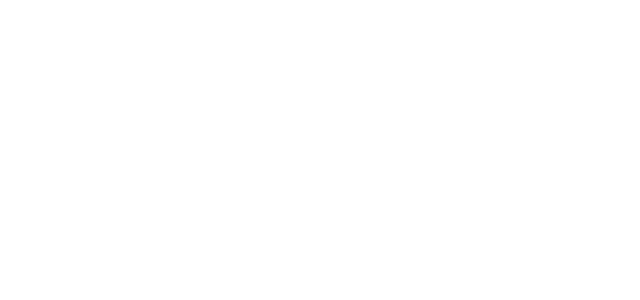
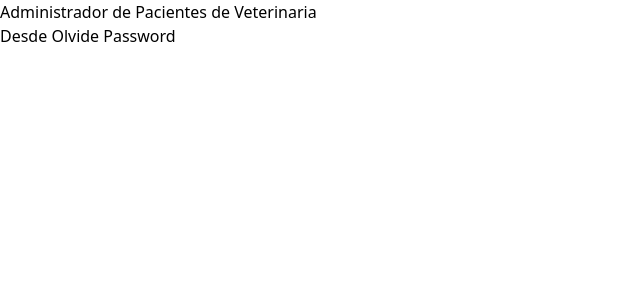
Before and after one commit to joaquincardosorios/udemy-js-admPacientesVet_frontend, a React (Vite) app: page /olvide-password in a window 1280 px wide. Before the commit this address had no page. Shown: the top 300 px of the page, without its empty margins (0-640 px from the left). Built offline with nearby package versions, Linux system fonts and the light colour scheme.

Commit message:
feature/setting-first-pages

```diff
--- a/src/App.jsx
+++ b/src/App.jsx
@@ -1,6 +1,9 @@
 import { BrowserRouter, Routes, Route } from 'react-router-dom'
 import AuthLayout from './layout/AuthLayout'
 import Login from './paginas/Login'
+import Registrar from './paginas/Registrar'
+import OlvidePassword from './paginas/OlvidePassword'
+import ConfirmarCuenta from './paginas/ConfirmarCuenta'
 
 function App() {
   return (
@@ -8,6 +11,9 @@
       <Routes>
         <Route path='/' element={<AuthLayout/>}>
           <Route index element={<Login />} />
+          <Route path="registrar" element={<Registrar />} />
+          <Route path="olvide-password" element={<OlvidePassword />} />
+          <Route path="confimar/:id" element={<ConfirmarCuenta />} />
         </Route>
 
       </Routes>
--- a/src/layout/AuthLayout.jsx
+++ b/src/layout/AuthLayout.jsx
@@ -4,7 +4,7 @@
 const AuthLayout = () => {
   return (
     <>
-        <h1>Desde AuthLayout</h1>
+        <h1>Administrador de Pacientes de Veterinaria</h1>
 
         <Outlet />
     </>
--- /dev/null
+++ b/src/paginas/ConfirmarCuenta.jsx
@@ -0,0 +1,9 @@
+const ConfirmarCuenta = () => {
+    return (
+      <>
+          <h1>Desde ConfirmarCuenta</h1>
+      </>
+    )
+  }
+
+  export default ConfirmarCuenta
--- /dev/null
+++ b/src/paginas/OlvidePassword.jsx
@@ -0,0 +1,9 @@
+const OlvidePassword = () => {
+  return (
+    <>
+        <h1>Desde Olvide Password</h1>
+    </>
+  )
+}
+
+export default OlvidePassword
--- /dev/null
+++ b/src/paginas/Registrar.jsx
@@ -0,0 +1,9 @@
+const Registrar = () => {
+    return (
+      <>
+          <h1>Desde Registrar</h1>
+      </>
+    )
+  }
+
+  export default Registrar
```
